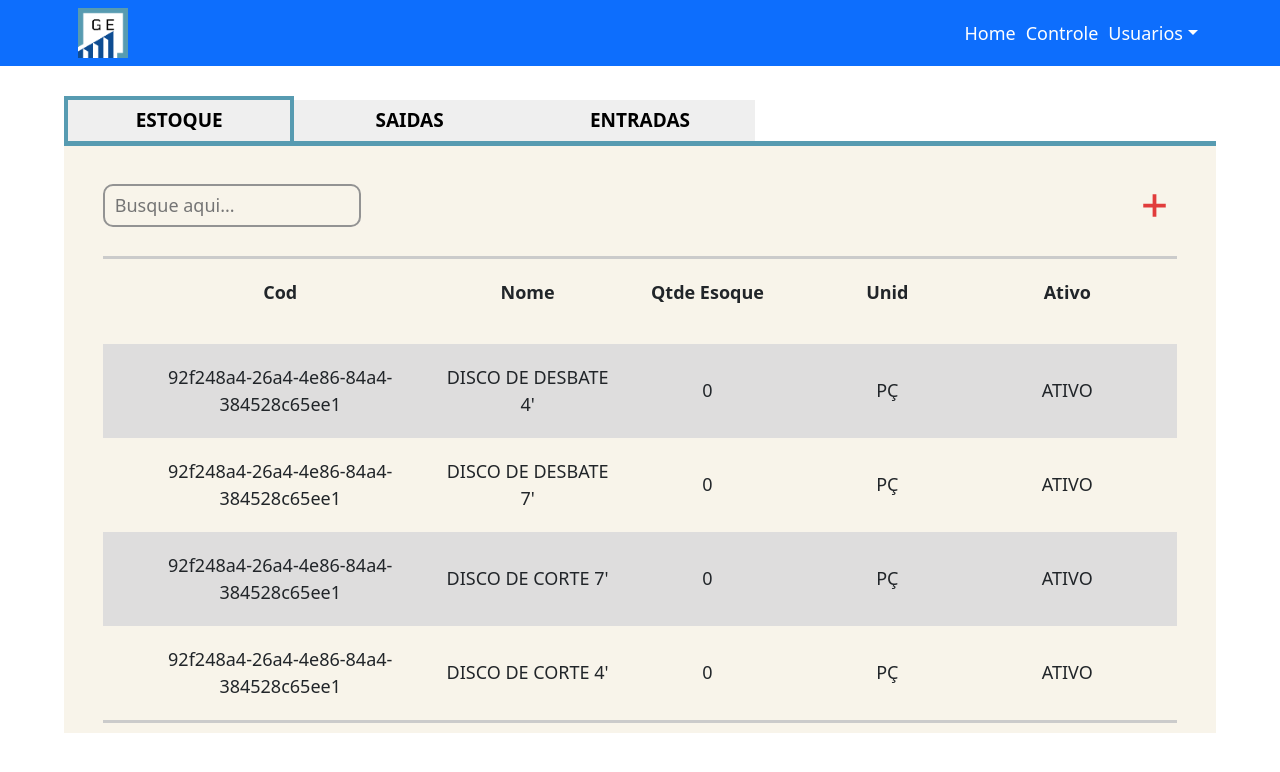
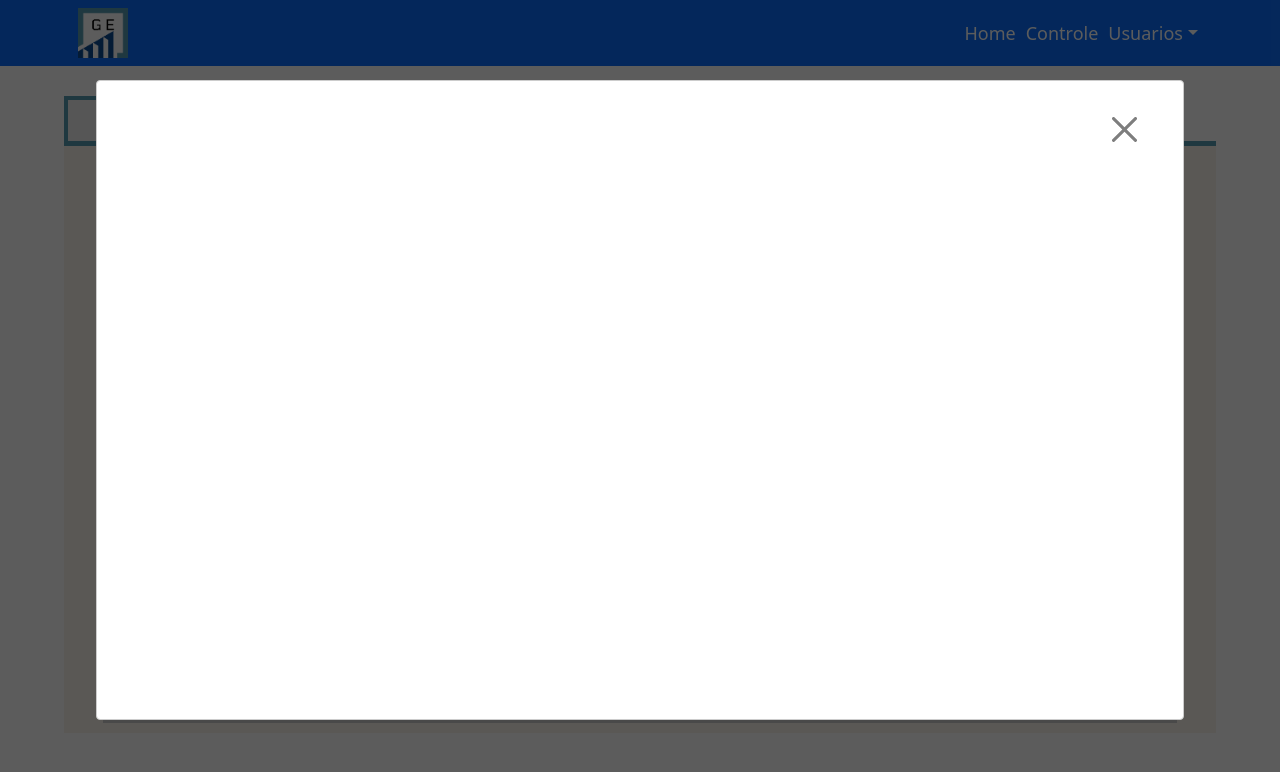
Before and after one commit to YagoFogaca/CE-FRONT, a React (Vite) app in the folder client/: page / in a window 1280 px wide. Both pictures are taken after a click on the button 1154 px from the left and 205 px from the top of the page. Shown: the top 772 px of the page. Built offline with nearby package versions, Linux system fonts and the light colour scheme.

Commit message:
feat: implementação do react-modal para criar um insumo, entrada e saidas

```diff
--- a/client/package.json
+++ b/client/package.json
@@ -10,12 +10,14 @@
   },
   "dependencies": {
     "@types/bootstrap": "^5.2.6",
+    "@types/react-modal": "^3.13.1",
     "@types/styled-components": "^5.1.26",
     "bootstrap": "^5.2.3",
     "react": "^18.2.0",
     "react-bootstrap": "^2.7.0",
     "react-dom": "^18.2.0",
     "react-icons": "^4.7.1",
+    "react-modal": "^3.16.1",
     "styled-components": "^5.3.6"
   },
   "devDependencies": {
--- /dev/null
+++ b/client/src/components/react-modal/index.reactModal.tsx
@@ -0,0 +1,43 @@
+import { useState } from 'react';
+import { CloseButton } from 'react-bootstrap';
+import ReactModal from 'react-modal';
+import { PropsReactModalC } from '../../utils/types/props.types';
+
+ReactModal.setAppElement('#root');
+
+const customStyles = {
+  content: {
+    width: '85%',
+    height: '80%',
+    top: '50%',
+    left: '50%',
+    right: 'auto',
+    bottom: 'auto',
+    marginRight: '-50%',
+    transform: 'translate(-50%, -50%)',
+  },
+  overlay: {
+    backgroundColor: '#000000a3',
+  },
+};
+
+export function ReactModalC({ closeModal, modalIsOpen }: PropsReactModalC) {
+  return (
+    <ReactModal
+      preventScroll
+      style={customStyles}
+      isOpen={modalIsOpen}
+      onRequestClose={closeModal}
+    >
+      <CloseButton
+        onClick={closeModal}
+        style={{
+          fontSize: '2.5rem',
+          position: 'fixed',
+          top: '3rem',
+          right: '4rem',
+        }}
+      />
+    </ReactModal>
+  );
+}
--- a/client/src/components/section-table/index.sectionTable.tsx
+++ b/client/src/components/section-table/index.sectionTable.tsx
@@ -1,14 +1,47 @@
 import * as C from './style.sectionTable';
 import { GrFormAdd } from 'react-icons/gr';
+import CloseButton from 'react-bootstrap/CloseButton';
+import ReactModal from 'react-modal';
 import { PropsSectionTable } from '../../utils/types/props.types';
+import { useState } from 'react';
+import { ReactModalC } from '../react-modal/index.reactModal';
+
+ReactModal.setAppElement('#root');
+
+const customStyles = {
+  content: {
+    width: '85%',
+    height: '80%',
+    top: '50%',
+    left: '50%',
+    right: 'auto',
+    bottom: 'auto',
+    marginRight: '-50%',
+    transform: 'translate(-50%, -50%)',
+  },
+  overlay: {
+    backgroundColor: '#000000a3',
+  },
+};
 
 export function SectionTable({ setFilter }: PropsSectionTable) {
+  const [modalIsOpen, setIsOpen] = useState(false);
+
+  const openModal = () => {
+    setIsOpen(true);
+  };
+
+  const closeModal = () => {
+    setIsOpen(false);
+  };
+
   function filter(event: React.FormEvent<HTMLFormElement>) {
     event.preventDefault();
     setFilter(event.currentTarget.search.value);
   }
 
   return (
+    <>
       <C.SectionTableS>
         <C.FormSectionTableS onChange={filter}>
           <C.InputSectionTableS
@@ -18,9 +51,11 @@ export function SectionTable({ setFilter }: PropsSectionTable) {
             placeholder="Busque aqui..."
           />
         </C.FormSectionTableS>
-      <C.BtnSectionTableS>
+        <C.BtnSectionTableS onClick={openModal}>
           <GrFormAdd />
         </C.BtnSectionTableS>
+        <ReactModalC closeModal={closeModal} modalIsOpen={modalIsOpen} />
       </C.SectionTableS>
+    </>
   );
 }
--- a/client/src/utils/types/props.types.ts
+++ b/client/src/utils/types/props.types.ts
@@ -21,3 +21,8 @@ export type PropsBtn = {
 export type PropsSectionTable = {
   setFilter: (value: string) => void;
 };
+
+export type PropsReactModalC = {
+  modalIsOpen: boolean;
+  closeModal: () => void;
+};
```
Also changed, not shown: 1 other file (tests, documents, lock files or other folders). Lines whose indentation alone changed are shown as unchanged.
